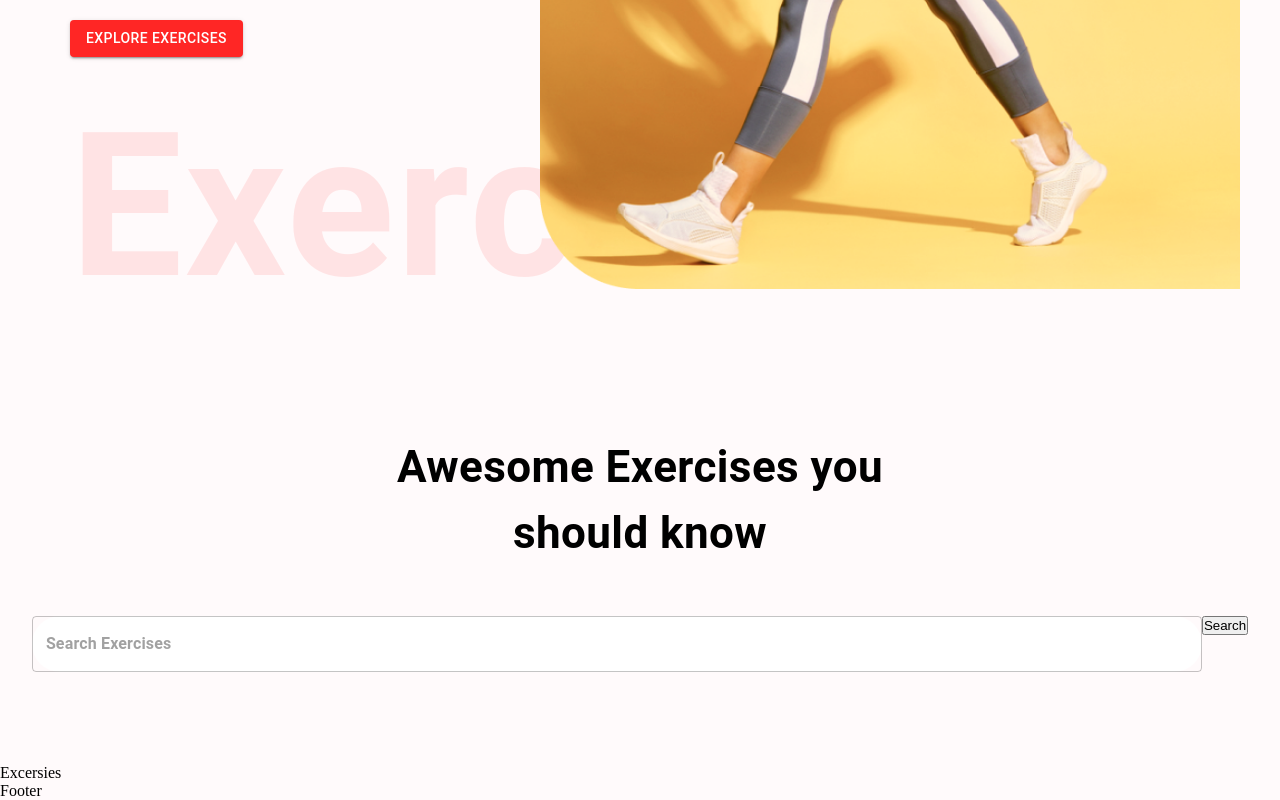
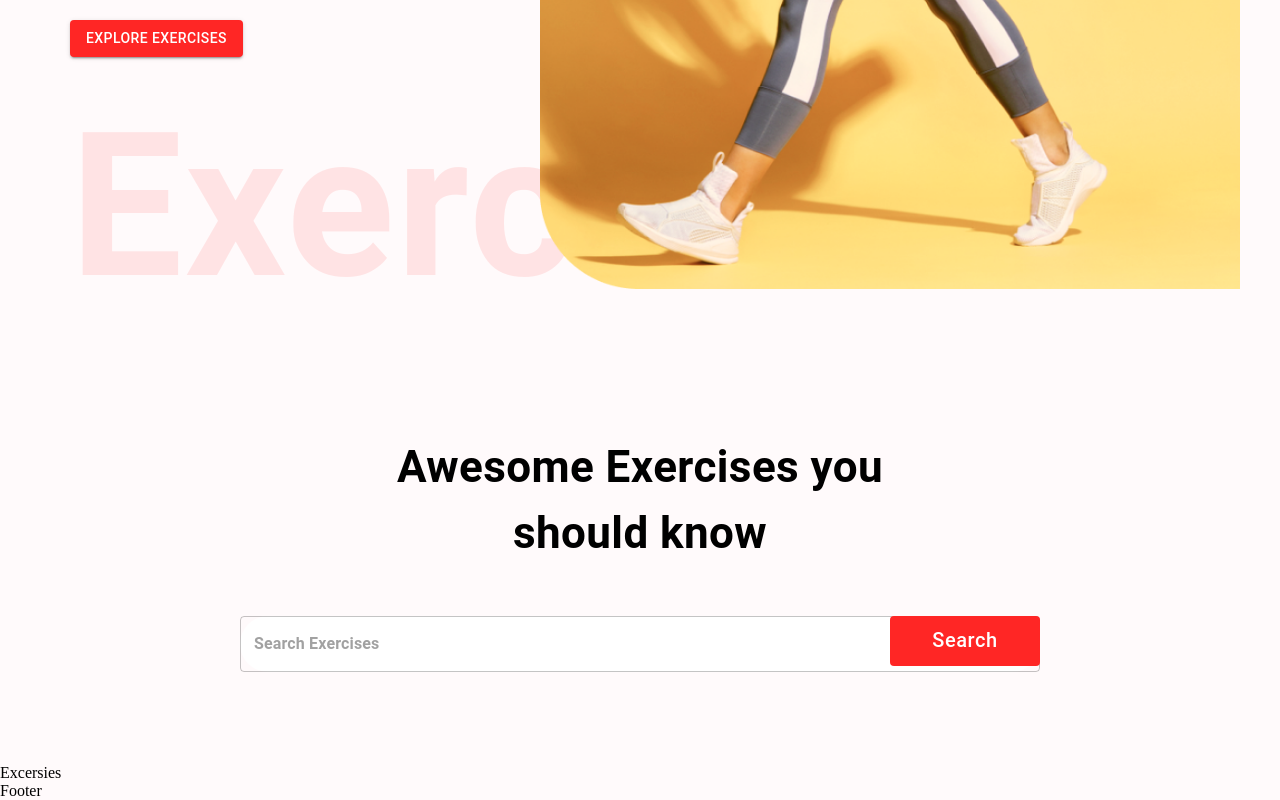
Before and after one commit to Joeeazy/PowerHouse, a React (Create React App) app: page / in a window 1280 px wide. Shown: the part 577-1377 px from the top of the page. Built offline with nearby package versions, Linux system fonts and the light colour scheme.

Commit message:
Rapid Api ExercisesDb fetched

```diff
--- a/src/components/SearchExercises.js
+++ b/src/components/SearchExercises.js
@@ -1,9 +1,22 @@
-import { Button } from "@mui/base";
-import { TextField, Typography } from "@mui/material";
-import { Box, Stack } from "@mui/system";
-import React from "react";
+import { Box, Button, Stack, TextField, Typography } from "@mui/material";
+import React, { useState } from "react";
+import { fetchData, exerciseOptions } from "../utils/fetchData";
 
 const SearchExercises = () => {
+  //search functionality
+  const [search, setSearch] = useState("");
+
+  const handleSearch = async () => {
+    //check if search exists
+    if (search) {
+      const exerciseData = await fetchData(
+        "https://exercisedb.p.rapidapi.com/exercises/bodyPartList",
+        exerciseOptions
+      );
+      console.log(exerciseData);
+    }
+  };
+
   return (
     <Stack alignItems="center" mt="37px" justifyContent="center" p="20px">
       <Typography
@@ -19,17 +32,33 @@ const SearchExercises = () => {
         <TextField
           sx={{
             input: { fontWeight: "700", border: "none", borderRadius: "4px" },
-            width: { lg: "1170px", xs: "350px" },
+            width: { lg: "800px", xs: "350px" },
             backgroundColor: "#fff",
             borderRadius: "40px",
           }}
           height="76px"
-          value=""
-          onChange={(e) => {}}
+          value={search}
+          onChange={(e) => setSearch(e.target.value.toLowerCase())}
           placeholder="Search Exercises"
           type="text"
         />
-        <Button>Search</Button>
+        <Button
+          className="search-btn"
+          sx={{
+            bgcolor: "#FF2625",
+            color: "#fff",
+            textTransform: "none",
+            width: { lg: "150px", xs: "80px" },
+            fontSize: { lg: "20px", xs: "14px" },
+            height: "50px",
+            position: "absolute",
+            right: "0",
+            overflow: "none",
+          }}
+          onClick={handleSearch}
+        >
+          Search
+        </Button>
       </Box>
     </Stack>
   );
--- a/src/index.js
+++ b/src/index.js
@@ -2,7 +2,7 @@ import React from "react";
 import ReactDOM from "react-dom";
 import App from "./App";
 import { BrowserRouter } from "react-router-dom";
-import { createRoot } from "react-dom/client";
+// import { createRoot } from "react-dom/client";
 const root = ReactDOM.createRoot(document.getElementById("root"));
 
 root.render(
--- /dev/null
+++ b/src/utils/fetchData.js
@@ -0,0 +1,16 @@
+export const exerciseOptions = {
+  method: "GET",
+  //   url: "https://exercisedb.p.rapidapi.com/status",
+  headers: {
+    "x-rapidapi-key": "e212caff04msh122f91a76763448p14bc96jsnc8a29aafbedb",
+    "x-rapidapi-host": "exercisedb.p.rapidapi.com",
+  },
+};
+
+export const fetchData = async (url, options) => {
+  const response = await fetch(url, options);
+  //if you use fetch and not axios convert it to json
+  const data = await response.json();
+
+  return data;
+};
```
Also changed, not shown: 1 other file (tests, documents, lock files or other folders).
